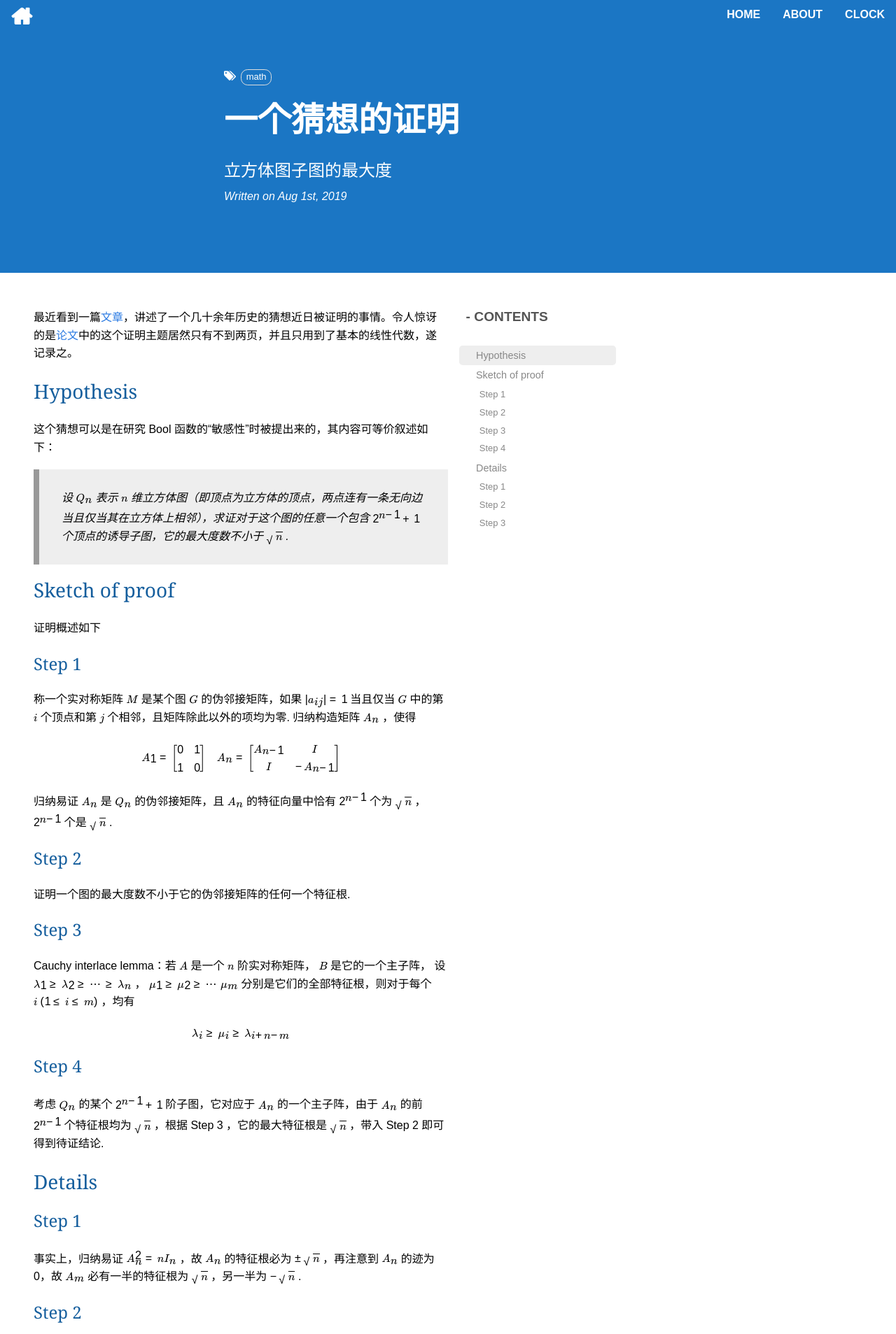
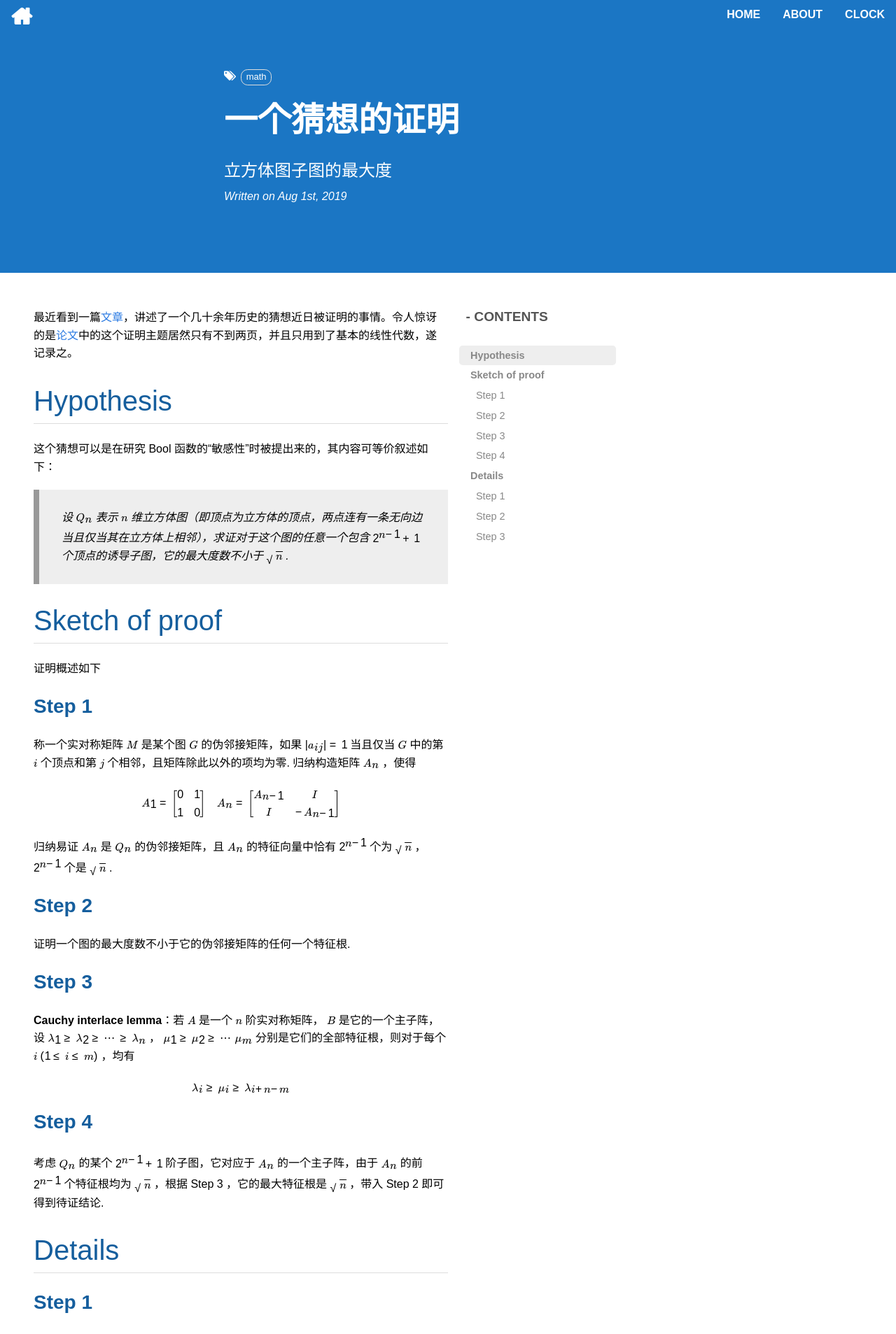
Before and after one commit to SharzyL/SharzyL.github.io, a Jekyll site: the page built from _posts/2019-8-1-sensitivity.md, in a window 1280 px wide. Shown: the top 1907 px of the page at 70% size. Built offline with Jekyll 4.4.1, drawn with Linux system fonts in a browser that asks for light colours; formulas are drawn with MathJax 3; comment, search, counter and statistics services are not loaded.

Commit message:
misc improvements

```diff
--- a/_includes/head.html
+++ b/_includes/head.html
@@ -1,6 +1,6 @@
 <head>
     <meta charset="UTF-8">
-    <title>{{ page.title }} | Sharzy's random blog</title>
+    <title>{{ page.title | strip_html }} | Sharzy's random blog</title>
     <meta http-equiv="Content-Language"content="zh-cn"/>
     <meta http-equiv="X-UA-Compatible" content="IE=edge">
     <meta name="viewport" content="width=device-width,initial-scale=1.0"/>
--- a/_posts/2019-8-1-sensitivity.md
+++ b/_posts/2019-8-1-sensitivity.md
@@ -6,46 +6,46 @@
 
 最近看到一篇[文章](https://www.quantamagazine.org/mathematician-solves-computer-science-conjecture-in-two-pages-20190725/)，讲述了一个几十余年历史的猜想近日被证明的事情。令人惊讶的是[论文](https://arxiv.org/abs/1907.00847)中的这个证明主题居然只有不到两页，并且只用到了基本的线性代数，遂记录之。
 
-## Hypothesis
+# Hypothesis
 这个猜想可以是在研究 Bool 函数的“敏感性"时被提出来的，其内容可等价叙述如下：
 > 设  $Q_n$ 表示  $n$  维立方体图（即顶点为立方体的顶点，两点连有一条无向边当且仅当其在立方体上相邻），求证对于这个图的任意一个包含  $2^{n-1} + 1$  个顶点的诱导子图，它的最大度数不小于 $\sqrt{n}$ .
 
-## Sketch of proof
+# Sketch of proof
 
 证明概述如下
 
-### Step 1
+## Step 1
 称一个实对称矩阵 $M$ 是某个图 $G$ 的伪邻接矩阵，如果 $\lvert a_{ij}\rvert = 1$ 当且仅当 $G$ 中的第 $i$ 个顶点和第 $j$ 个相邻，且矩阵除此以外的项均为零. 归纳构造矩阵 $A_n$ ，使得
 
 $$A_{1}=\left[\begin{array}{ll}{0} & {1} \\ {1} & {0}\end{array}\right] \quad A_{n}=\left[\begin{array}{cc}{A_{n-1}} & {I} \\ {I} & {-A_{n-1}}\end{array}\right]$$
 
 归纳易证 $A_n$ 是 $Q_n$ 的伪邻接矩阵，且 $A_n$ 的特征向量中恰有 $2^{n - 1}$ 个为  $\sqrt{n}$ ， $2^{n - 1}$ 个是  $\sqrt{n}$ .
 
-### Step 2
+## Step 2
 证明一个图的最大度数不小于它的伪邻接矩阵的任何一个特征根.
 
-### Step 3
-Cauchy interlace lemma：若 $A$ 是一个 $n$ 阶实对称矩阵， $B$ 是它的一个主子阵，
+## Step 3
+**Cauchy interlace lemma**：若 $A$ 是一个 $n$ 阶实对称矩阵， $B$ 是它的一个主子阵，
 设 $\lambda_1 \geq \lambda_2 \geq \cdots \geq \lambda_n$ ， $\mu_1 \geq \mu_2 \geq \cdots \mu_m$ 分别是它们的全部特征根，则对于每个 $i\ (1 \leq i \leq m)$ ，均有
 
 $$ \lambda_i \geq \mu_i \geq \lambda_{i + n - m} $$
 
-### Step 4
+## Step 4
 考虑 $Q_n$ 的某个 $2^{n - 1} + 1$ 阶子图，它对应于 $A_n$ 的一个主子阵，由于 $A_n$ 的前 $2^{n - 1}$ 个特征根均为 $\sqrt{n}$ ，根据 Step 3 ，它的最大特征根是 $\sqrt{n}$ ，带入 Step 2 即可得到待证结论.
 
-## Details
+# Details
 
-### Step 1
+## Step 1
 事实上，归纳易证 $A_n^2 = nI_n$ ，故 $A_n$ 的特征根必为 $\pm \sqrt{n}$ ，再注意到 $A_n$ 的迹为 0，故 $A_m$ 必有一半的特征根为 $\sqrt{n}$ ，另一半为 $-\sqrt{n}$ .
 
-### Step 2
+## Step 2
 设 $\lambda_1$ 是 $G$ 的伪邻接矩阵 $A$ 的一个特征值， $\vec{v}_1$ 是它对应的特征向量，则
 
 $$
 \left|\lambda_{1} v_{1}\right|=\left|(A \vec{v})_{1}\right|=\left|\sum_{j=1}^{m} A_{1, j} v_{j}\right|=\left|\sum_{j \sim 1} A_{1, j} v_{j}\right| \leqslant \sum_{j \sim 1}\left|A_{1, j}\right|\left|v_{1}\right| \leqslant \Delta(H)\left|v_{1}\right|
 $$
 
-### Step 3
+## Step 3
 事实只需证明下面这个特殊情形
 > 若 $A$ 是一个 $n$ 阶实对称矩阵， $B$ 是它的一个 $n - 1$ 阶主子阵，设 $\lambda_1 \geq \lambda_2 \geq \cdots \geq \lambda_n$ ， $\mu_1 \geq \mu_2 \geq \cdots \mu_{m - 1}$ 分别是它们的全部特征根，则对于每个 $i\ (1 \leq i \leq m)$ ，均有
 >
--- a/assets/css/common.css
+++ b/assets/css/common.css
@@ -1,22 +1,31 @@
 * {
     margin: 0;
-    font-family: Arial, "Microsoft YaHei UI Light", Helvetica, sans-serif;
+    font-family: Arial, "Microsoft YaHei UI Light", "Simsum", Helvetica, sans-serif;
     box-sizing: border-box;
     font-size: 16px;
 }
 
-article > h1 {
+i, b {
+    font-size: inherit;
+}
+
+.post-article h1 {
+    font-family: Arial, "Microsoft YaHei", "Simsum", Helvetica, sans-serif;
     font-weight: normal;
     border-bottom: 1px solid #ddd;
     margin: .5em 0;
 }
 
-article > h2,
-article > h3 {
-    font-family: Georgia, "SimSun", serif;
+.post-article h2 {
+    font-family: Arial, "Microsoft YaHei", "Simsum", Helvetica, sans-serif;
     margin: .5em 0;
+}
+
+.post-article h3 {
+    font-family: Arial, "Microsoft YaHei", "Simsum", Helvetica, sans-serif;
     font-weight: normal;
 }
+
 
 .post-article h1,
 .post-article h2,
@@ -94,7 +103,7 @@
 
 code,
 code span {
-    font-family: Consolas, Monospaced, sans-serif;
+    font-family: Consolas, Monospace, sans-serif;
 }
 
 strong {
@@ -400,6 +409,7 @@
     color: #888;
     font-size: .9em;
     padding: .2em 0;
+    transition: .3s;
 }
 
 .toc-title {
@@ -414,7 +424,6 @@
     text-decoration: none;
     color: #2a7ae2;
     margin-left: .2em;
-    transition: .3s;
 }
 
 .h-active {
@@ -432,7 +441,7 @@
 }
 
 .toc-h3 {
-    padding-left: 2em;
+    padding-left: 2.3em;
     font-size: .9em;
 }
 
```
Also changed, not shown: _posts/2019-10-24-latex-writing.md (+4 -4 lines), _posts/2019-8-6-bx.md (+1 -1 lines).
